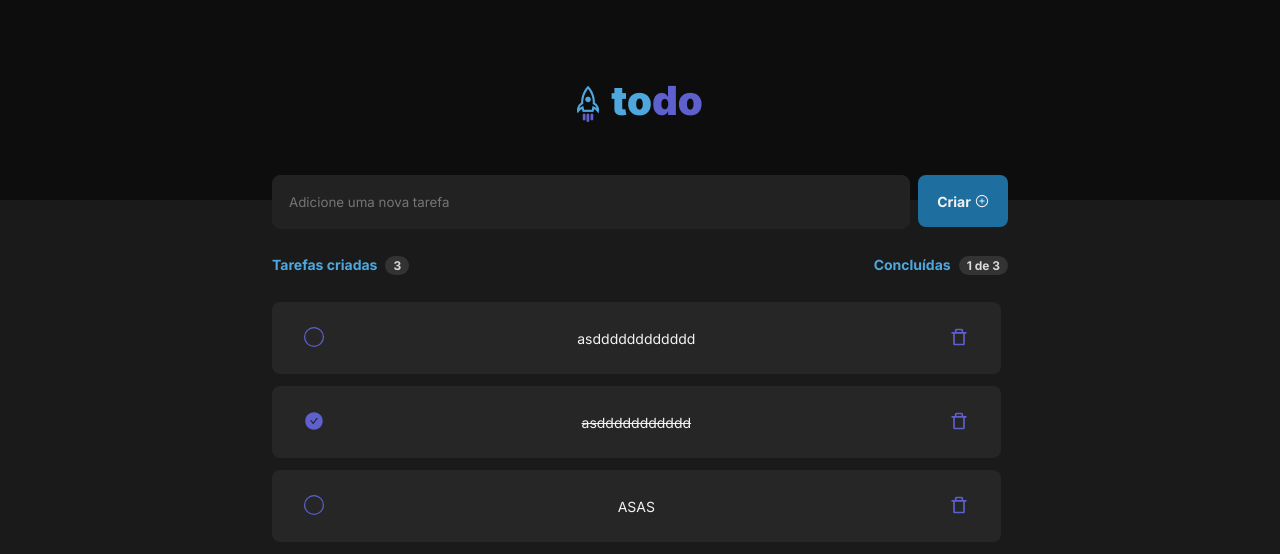
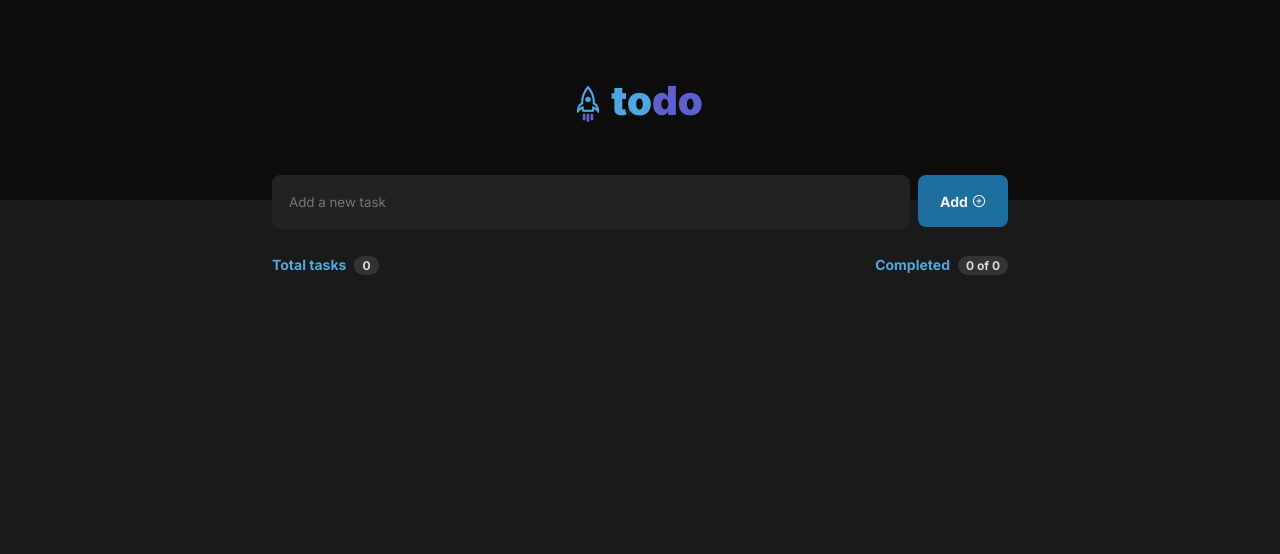
Before and after one commit to cp-yago/todo-app-react-query, a React (Vite) app: page / in a window 1280 px wide. Shown: the top 554 px of the page. Built offline with nearby package versions, Linux system fonts and the light colour scheme; data requests are answered from the project's data file.

Commit message:
refactor: translating to english

```diff
--- a/db.json
+++ b/db.json
@@ -1,19 +1,3 @@
 {
-  "tasks": [
-    {
-      "id": "1676034924037",
-      "title": "asdddddddddddd",
-      "done": false
-    },
-    {
-      "id": "1676034926248",
-      "title": "asddddddddddd",
-      "done": true
-    },
-    {
-      "id": "1676035027133",
-      "title": "ASAS",
-      "done": false
-    }
-  ]
+  "tasks": []
 }
--- a/src/components/NewTodo/index.tsx
+++ b/src/components/NewTodo/index.tsx
@@ -20,7 +20,17 @@ export const NewTodo = () => {
       return { previousTasks };
     },
     onError: (err, newTodo, context) => {
-      queryClient.setQueryData(['tasks'], context?.previousTasks)
+      queryClient.setQueryData(['tasks'], context?.previousTasks);
+      toast.error('Error adding new task! Please, try again later.', {
+        position: "bottom-center",
+        autoClose: 2000,
+        hideProgressBar: false,
+        closeOnClick: true,
+        pauseOnHover: true,
+        draggable: true,
+        progress: undefined,
+        theme: "dark",
+      });
     },
     onSettled: () => {
       queryClient.invalidateQueries({ queryKey: ['tasks'] })
@@ -36,7 +46,7 @@ export const NewTodo = () => {
         progress: undefined,
         theme: "dark",
       });
-    }
+    },
   });
 
   const handleAddTask = () => {
@@ -51,13 +61,13 @@ export const NewTodo = () => {
     <Container>
       <TextInput
         value={todo}
-        placeholder='Adicione uma nova tarefa'
+        placeholder='Add a new task'
         onChange={(event) => setTodo(event.target.value)}
       />
       <Button
         onClick={handleAddTask}
       >
-        Criar
+        Add
         <AiOutlinePlusCircle />
       </Button>
     </Container>
--- a/src/components/TaskCounter/index.tsx
+++ b/src/components/TaskCounter/index.tsx
@@ -9,13 +9,13 @@ export const TaskCounter = () => {
   return (
     <Container>
       <div>
-        <Title>Tarefas criadas</Title>
+        <Title>Total tasks</Title>
         <Counter>{total}</Counter>
       </div>
       <div>
-        <Title>Concluídas</Title>
+        <Title>Completed</Title>
         <Counter>
-          {`${doneTasks} de ${total}`}
+          {`${doneTasks} of ${total}`}
         </Counter>
       </div>
     </Container>
```
